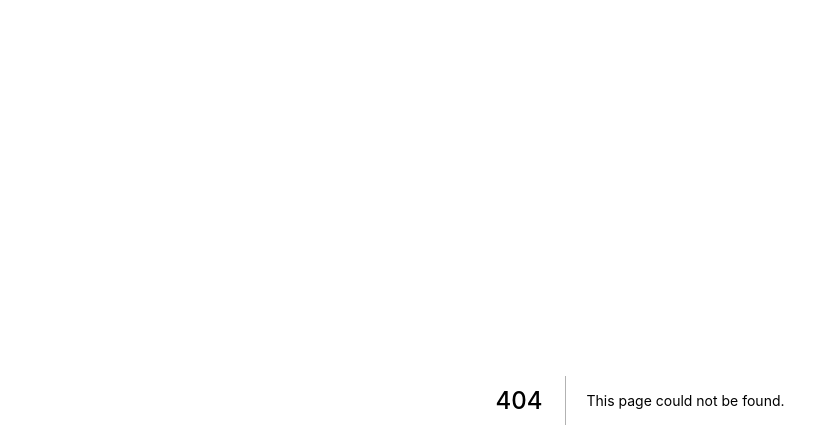
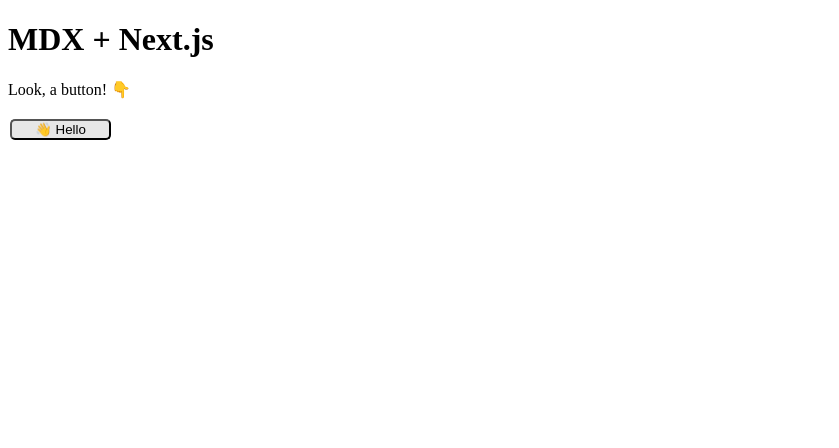
Before and after one commit to jimmyliou777/jimmy_test_project, a Next.js app: page /test in a window 1280 px wide. Before the commit this address had no page. Shown: the top 448 px of the page, without its empty margins (0-839 px from the left). Built offline with nearby package versions, Linux system fonts and the light colour scheme.

Commit message:
feature: add plugin to support MDX

```diff
--- /dev/null
+++ b/next.config.js
@@ -0,0 +1,6 @@
+const withMDX = require('@next/mdx')({
+    extension: /\.mdx?$/,
+});
+module.exports = withMDX({
+    pageExtensions: ['js', 'jsx', 'ts', 'tsx', 'md', 'mdx'],
+});
--- a/package.json
+++ b/package.json
@@ -9,6 +9,9 @@
     },
     "dependencies": {
         "@koa/router": "^10.0.0",
+        "@mdx-js/loader": "^1.6.22",
+        "@mdx-js/react": "^1.6.22",
+        "@next/mdx": "^10.1.3",
         "cross-env": "^5.2.0",
         "koa": "^2.13.0",
         "next": "latest",
--- /dev/null
+++ b/src/components/Button.tsx
@@ -0,0 +1,12 @@
+import React from 'react';
+
+type Props = {
+    children: JSX.Element;
+};
+
+const Button = (props: Props): JSX.Element => {
+    const { children } = props;
+    return <button>{children}</button>;
+};
+
+export default Button;
--- /dev/null
+++ b/src/pages/test.mdx
@@ -0,0 +1,7 @@
+import Button from '~/components/Button';
+
+# MDX + Next.js
+
+Look, a button! 👇
+
+<Button>👋 Hello</Button>
```
Also changed, not shown: 1 other file (tests, documents, lock files or other folders).
